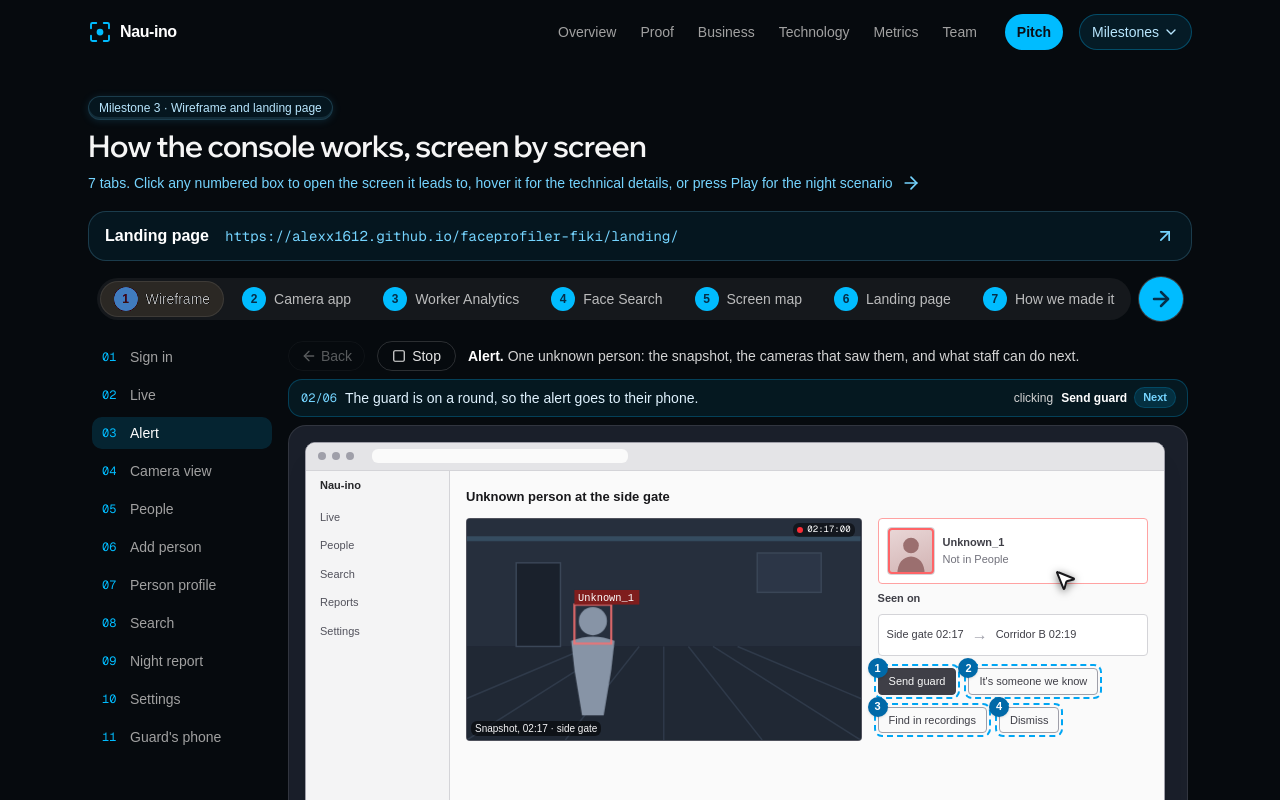
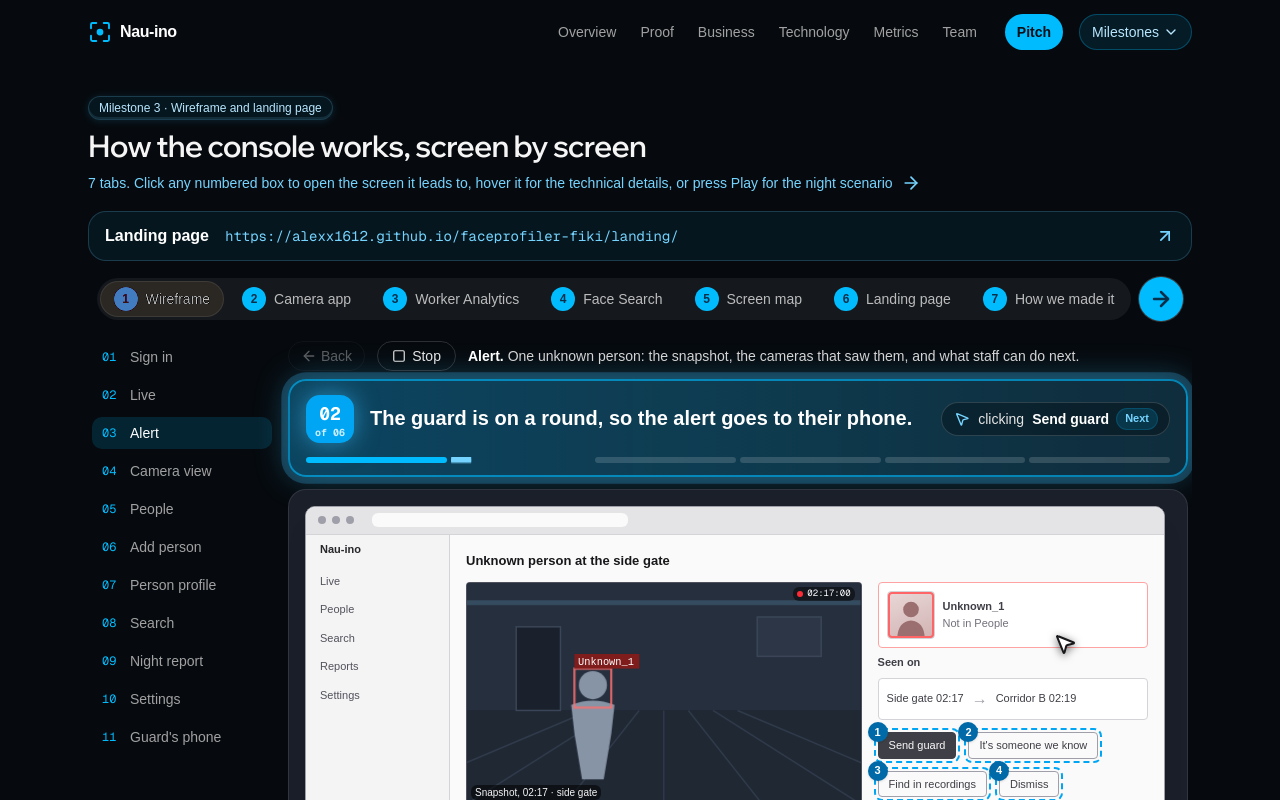
Before and after one commit to Alexx1612/faceprofiler-fiki, a Next.js app: page /M3 in a window 1280 px wide. Both pictures are taken after a click on the button "Play the night scenario". Shown: the top 800 px of the page. Built offline with nearby package versions, Linux system fonts and the light colour scheme; a web font is replaced by a local one.

Commit message:
M3 night scenario: bigger step caption with flash, progress bar and a pulsing ring on the clicked box

```diff
--- a/app/globals.css
+++ b/app/globals.css
@@ -188,6 +188,22 @@ p, li, figcaption {
 .m3-blink { animation: m3-blink 1.2s steps(1) infinite; }
 .m3-pulse { animation: m3-pulse 1.6s ease-in-out infinite; }
 .m3-ripple { animation: m3-ripple 0.6s ease-out forwards; }
+
+/* Night-scenario steps: the caption flashes and glows each time the step changes, the current
+   progress segment fills, and the box about to be clicked pulses with a ring. */
+@keyframes m3-step-flash {
+  0% { box-shadow: 0 0 0 0 rgba(56, 189, 248, 0.75), 0 0 40px rgba(56, 189, 248, 0.55); background-color: rgba(56, 189, 248, 0.35); }
+  60% { box-shadow: 0 0 0 10px rgba(56, 189, 248, 0), 0 0 28px rgba(56, 189, 248, 0.25); }
+  100% { box-shadow: 0 0 0 0 rgba(56, 189, 248, 0), 0 0 18px rgba(56, 189, 248, 0.18); background-color: transparent; }
+}
+@keyframes m3-bar-fill { from { transform: scaleX(0); } to { transform: scaleX(1); } }
+@keyframes m3-target-ring {
+  0%, 100% { box-shadow: 0 0 0 3px rgba(56, 189, 248, 0.9), 0 0 0 8px rgba(56, 189, 248, 0.35); }
+  50% { box-shadow: 0 0 0 3px rgba(56, 189, 248, 0.9), 0 0 0 16px rgba(56, 189, 248, 0); }
+}
+.m3-step { animation: m3-step-flash 1.1s ease-out both; box-shadow: 0 0 18px rgba(56, 189, 248, 0.18); }
+.m3-bar { transform-origin: left; animation: m3-bar-fill 2.2s linear both; }
+.m3-target { animation: m3-target-ring 0.9s ease-in-out infinite; background-color: rgba(56, 189, 248, 0.15) !important; z-index: 15; }
 @media (prefers-reduced-motion: reduce) {
-  .m3-scan, .m3-blink, .m3-pulse, .m3-ripple, [style*="m3-walk"] { animation: none !important; }
+  .m3-scan, .m3-blink, .m3-pulse, .m3-ripple, .m3-step, .m3-bar, .m3-target, [style*="m3-walk"] { animation: none !important; }
 }
--- a/components/site/m3-wireframe.tsx
+++ b/components/site/m3-wireframe.tsx
@@ -562,6 +562,8 @@ export function M3Wireframe() {
       const el = frame?.querySelector<HTMLElement>(`[data-hot="${st.screen}-${st.hot}"]`);
       if (!frame || !el) return stop();
       el.scrollIntoView({ block: "nearest", inline: "center", behavior: "smooth" });
+      el.classList.add("m3-target"); // pulsing glow on the box about to be clicked
+      timers.push(window.setTimeout(() => el.classList.remove("m3-target"), 2100));
       at(350, () => {
         const fr = frame.getBoundingClientRect();
         const r = el.getBoundingClientRect();
@@ -639,13 +641,31 @@ export function M3Wireframe() {
           </div>
 
           {say && (
-            <div aria-live="polite" className="animate-in fade-in slide-in-from-top-1 mb-2 flex flex-wrap items-center gap-2 rounded-xl border border-sky-400/25 bg-sky-400/[0.08] px-3 py-2 text-sm text-sky-100">
-              {tour !== null && <span className="jet text-xs text-sky-300">{String(tour + 1).padStart(2, "0")}/{String(m3Tour.length).padStart(2, "0")}</span>}
-              <span>{say}</span>
-              {target && (
-                <span className="ml-auto flex items-center gap-2 text-xs text-neutral-300">
-                  clicking <b className="text-white">{target.label}</b> <StatusBadge status={target.status} />
-                </span>
+            <div
+              key={tour ?? "done"}
+              aria-live="polite"
+              className="m3-step animate-in fade-in slide-in-from-left-4 mb-3 overflow-hidden rounded-2xl border-2 border-sky-400/60 bg-gradient-to-r from-sky-500/20 via-sky-400/10 to-transparent duration-500"
+            >
+              <div className="flex flex-wrap items-center gap-x-4 gap-y-2 px-4 py-3.5">
+                {tour !== null && (
+                  <span className="jet flex size-12 shrink-0 flex-col items-center justify-center rounded-xl bg-sky-500 leading-none font-bold text-white shadow-[0_0_24px_rgba(56,189,248,0.6)]">
+                    <span className="text-lg">{String(tour + 1).padStart(2, "0")}</span>
+                    <span className="text-[10px] opacity-80">of {String(m3Tour.length).padStart(2, "0")}</span>
+                  </span>
+                )}
+                <span className="min-w-0 flex-1 text-lg leading-snug font-semibold text-white sm:text-xl">{say}</span>
+                {target && (
+                  <span className="flex items-center gap-2 rounded-full border border-white/15 bg-black/30 px-3 py-1.5 text-sm text-neutral-200">
+                    <MousePointer2 className="size-4 text-sky-300" /> clicking <b className="text-white">{target.label}</b> <StatusBadge status={target.status} />
+                  </span>
+                )}
+              </div>
+              {tour !== null && (
+                <div className="flex gap-1 px-4 pb-3" aria-hidden="true">
+                  {m3Tour.map((_, i) => (
+                    <span key={i} className={cn("h-1.5 flex-1 rounded-full transition-colors duration-500", i < tour ? "bg-sky-400" : i === tour ? "m3-bar bg-sky-300" : "bg-white/15")} />
+                  ))}
+                </div>
               )}
             </div>
           )}
```
